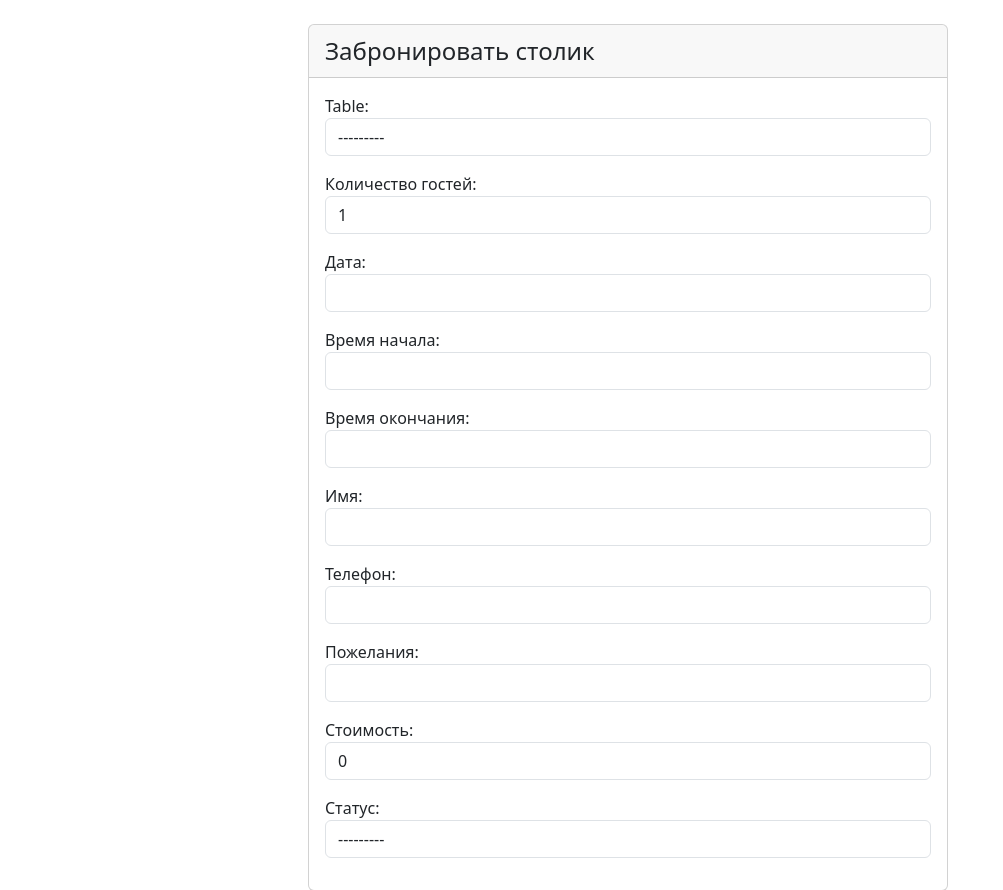
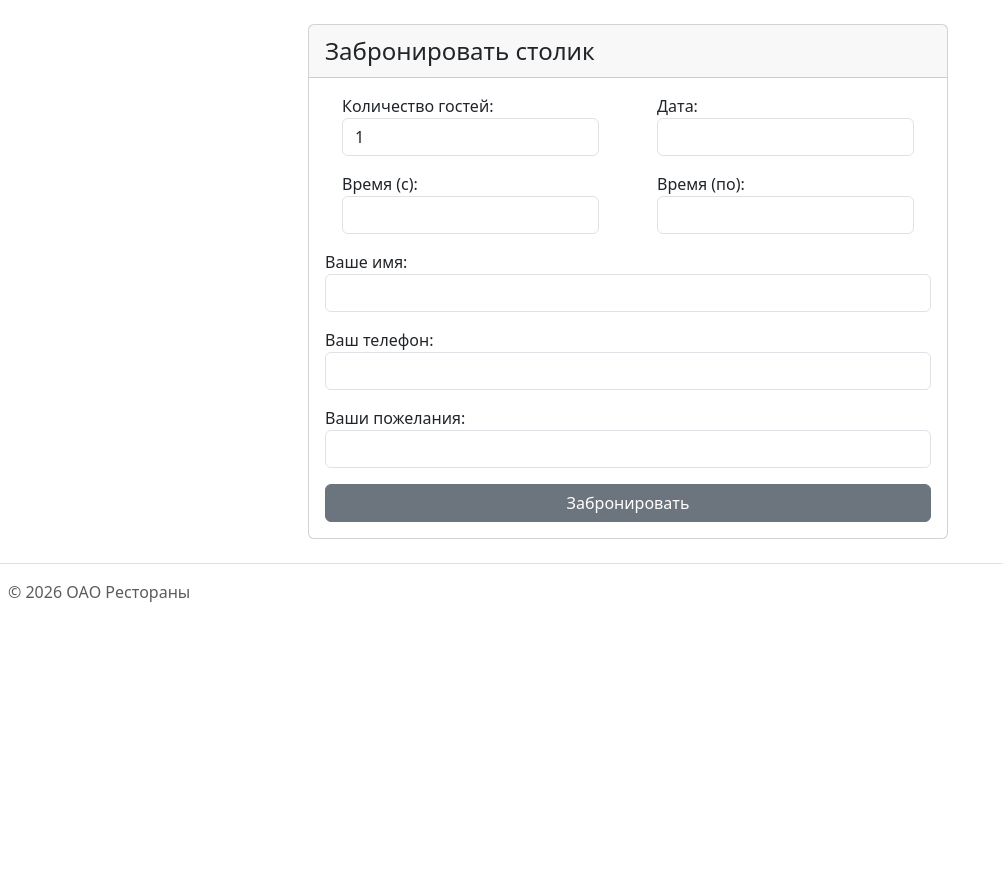
Before and after one commit to DenisTernovoy/book_table, a Django app: page /booking/ in a window 1280 px wide. Shown: the part 117-1007 px from the top of the page, without its empty margins (0-1003 px from the left). After the commit the page ends 719 px from the top, so only its background shows below. Run offline with Django 5.2, Linux system fonts and the light colour scheme; data that the repository does not hold is empty; some libraries are stand-ins or nearby versions.

Commit message:
Fix changes 21.02.2026

```diff
--- a/booking/forms.py
+++ b/booking/forms.py
@@ -7,4 +7,12 @@ from config.forms import StyleFormMixin
 class BookingForm(StyleFormMixin, forms.ModelForm):
     class Meta:
         model = Booking
-        fields = "__all__"
+        fields = [
+            "quantity",
+            "date",
+            "time_from",
+            "time_to",
+            "customer",
+            "phone",
+            "comment",
+        ]
--- a/task.txt
+++ b/task.txt
@@ -21,7 +21,7 @@
    - Форма для обратной связи.
 2. **Страница "О ресторане"**:
    - История ресторана.
-   - Миссия и ценности.
+    - Миссия и ценности.
    - Команда.
 3. **Страница бронирования**:
    - Форма для бронирования столика.
--- a/templates/booking/booking.html
+++ b/templates/booking/booking.html
@@ -3,14 +3,38 @@
 {% block title %}Бронирование{% endblock %}
 {% block content %}
 
-<div class="row w-100 justify-content-center">
+<div class="row w-100 justify-content-center" xmlns="http://www.w3.org/1999/html">
     <div class="card col-6 g-0">
+        {% csrf_token %}
         <div class="card-header justify-content-center">
             <p class="fs-4 m-0">Забронировать столик</p>
         </div>
-        <div class="card-body">
-            {% csrf_token %}
-            {{ form.as_p }}
+        <div class="card-body d-flex flex-column justify-content-center">
+            <div class="row">
+                <div class="col-6 d-flex justify-content-center">
+                    <p>Количество гостей: {{form.quantity}}</p>
+                </div>
+                <div class="col-6 d-flex justify-content-center">
+                    <p>Дата: {{form.date}}</p>
+                </div>
+            </div>
+
+            <div class="row">
+                <div class="col-6 d-flex justify-content-center">
+                    <p>Время (с): {{form.time_from}}</p>
+                </div>
+                <div class="col-6 d-flex justify-content-center">
+                    <p>Время (по): {{form.time_to}}</p>
+                </div>
+            </div>
+
+            <div>
+                <p>Ваше имя: {{form.customer}}</p>
+                <p>Ваш телефон: {{form.phone}}</p>
+                <p>Ваши пожелания: {{form.comment}}</p>
+            </div>
+
+            <button type="submit" class="btn btn-secondary">Забронировать</button>
         </div>
     </div>
 </div>
```
